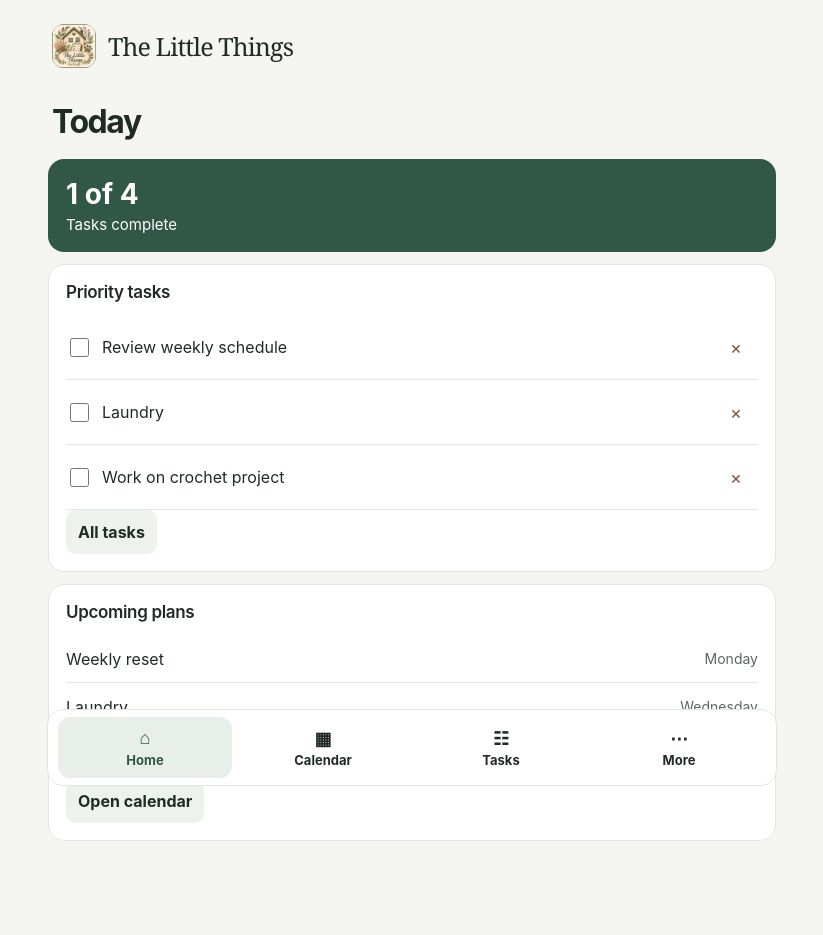
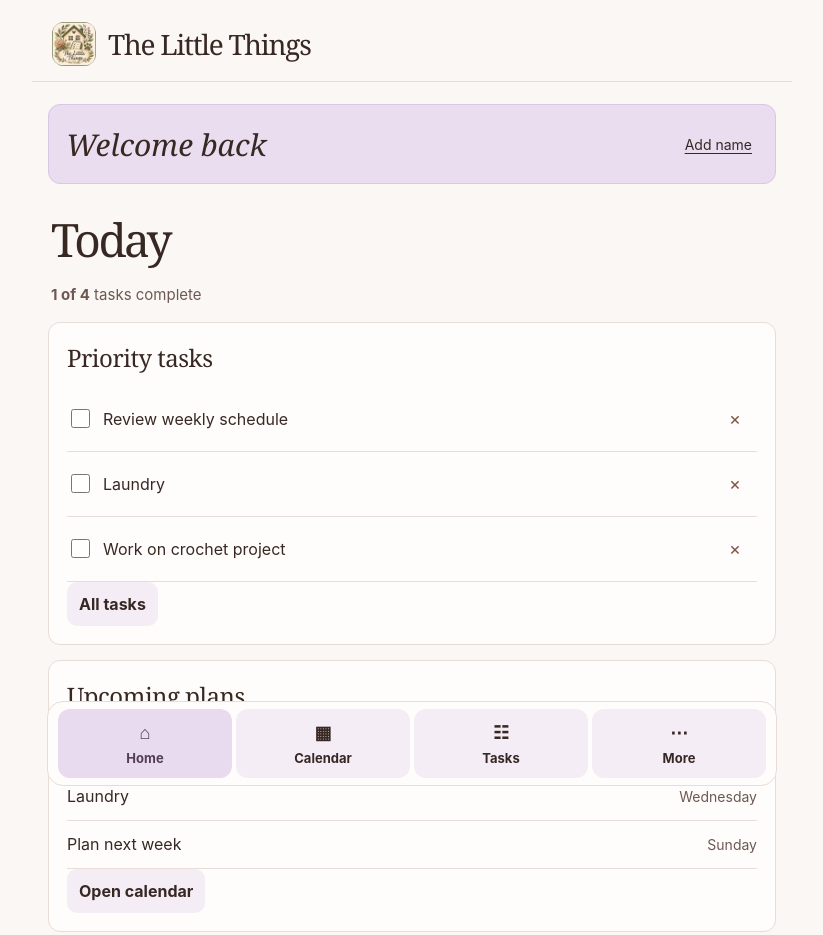
Before and after one commit to maybeimwrongg/The-Little-Things, a plain HTML site: page index.html in a window 1280 px wide. Shown: the whole page, without its empty margins (228-1051 px from the left). Drawn offline with Linux system fonts and the light colour scheme.

Commit message:
Add lavender welcome sticker and planner styling

```diff
--- a/index.html
+++ b/index.html
@@ -3,7 +3,7 @@
 <head>
 <meta charset="utf-8">
 <meta name="viewport" content="width=device-width, initial-scale=1, viewport-fit=cover">
-<meta name="theme-color" content="#315747">
+<meta name="theme-color" content="#faf7f4">
 <meta name="apple-mobile-web-app-capable" content="yes">
 <meta name="apple-mobile-web-app-status-bar-style" content="default">
 <meta name="apple-mobile-web-app-title" content="Little Things">
@@ -45,6 +45,24 @@ nav#nav{position:fixed;z-index:2;inset:auto 0 0;display:grid;grid-template-colum
 .home-summary{background:var(--sage);color:#fff;border-radius:16px;padding:18px;margin-top:12px}
 .home-summary p{margin:0;font-size:15px}.home-summary strong{font-size:28px;display:block;margin-bottom:4px}
 @media(min-width:760px){nav#nav{inset:auto calc((100% - 730px) / 2) 14px;border:1px solid var(--line);border-radius:16px}}
+
+:root{--sage:#664655;--dark:#382823;--muted:#6d5852;--cream:#faf7f4;--paper:#fffdfb;--line:#e8dcd6}
+body{line-height:1.5}
+.app-header{padding:22px 20px 15px;border-bottom:1px solid var(--line)}
+.brand h1{font:normal 28px Georgia,serif;letter-spacing:-.045em}
+#view>h2{font:normal clamp(32px, 7vw, 46px) Georgia,serif;letter-spacing:-.055em;margin:24px 3px 14px}
+.panel{padding:18px;border-radius:12px;margin:15px 0}
+.panel h2{font:normal 24px Georgia,serif}
+.navbtn,.secondary,.section-link{background:#f4edf5}
+.navbtn.active{background:#e8daef;color:#543d57}
+nav#nav{background:#fffdfb}
+.tag{background:#f4edf5}
+input,textarea,select{background:#fffdfa}
+.welcome-note{position:relative;display:grid;grid-template-columns:1fr auto;align-items:center;gap:8px;background:#eaddf0;border:1px solid #dac7e4;border-radius:12px;padding:17px 17px;margin:18px 0 0}
+.welcome-note p{margin:0;font:italic clamp(22px,5.7vw,30px) Georgia,serif;overflow-wrap:anywhere}
+.welcome-note p span{text-decoration:underline;text-decoration-color:#ce9d9c;text-decoration-thickness:3px;text-underline-offset:5px}
+.welcome-note button{min-height:44px;border:0;background:transparent;text-decoration:underline;text-underline-offset:3px;color:var(--dark);font-size:14px}
+.task-summary{margin:0 3px 12px;color:var(--muted);font-size:15px}
 </style>
 </head>
 <body>
@@ -86,7 +104,9 @@ function render(){nav();let v="";
 if(section==="Circles"){v=panel("Your circles",`<p class="muted">Join the people in your life. Each circle has its own shared space. In this prototype, sharing is shown locally; live multi-account syncing will need a secure online backend.</p><form class="row" id="circleForm"><input name="name" placeholder="Create a circle…" required><button class="add">Create</button></form>`)+data.circles.map(c=>panel("◎ "+esc(c.name),`<div class="muted">${c.members.length} member${c.members.length===1?"":"s"}</div><p><b>Sharing setting:</b> Everything shared automatically with members of this circle.</p><div class="muted">Members</div>${c.members.map(m=>`<span class="tag">${esc(m)}</span>`).join("")}<div class="muted" style="margin-top:10px">Activity</div>${c.activity.slice(-5).reverse().map(a=>`<div class="item"><span class="name">${esc(a)}</span></div>`).join("")}<form class="row" data-invite="${c.id}"><input name="member" placeholder="Add member name…" required><button class="secondary">Add</button></form><button class="delete" data-circle-del="${c.id}">Remove circle</button>`)).join("")}
 if (section === "Home") {
  const upcoming = data.events.slice(0, 3).map(event => `<div class="item"><span class="name">${esc(event.name)}</span><span class="muted">${esc(event.day)}</span></div>`).join("") || '<p class="muted">No plans yet.</p>';
- v = '<h2>Today</h2><section class="home-summary"><strong id="taskStat"></strong><p>Tasks complete</p></section>'
+ const greeting = data.displayName ? ', <span>' + esc(data.displayName) + '</span>' : '';
+ v = '<aside class="welcome-note" aria-label="Welcome"><p>Welcome back' + greeting + '</p><button id="editGreeting" type="button">' + (data.displayName ? 'Edit name' : 'Add name') + '</button></aside>'
+  + '<h2>Today</h2><p class="task-summary"><strong id="taskStat"></strong> tasks complete</p>'
   + panel("Priority tasks", checkList(data.tasks.slice(0, 3), "tasks") + '<button class="secondary" data-go="Tasks">All tasks</button>')
   + panel("Upcoming plans", upcoming + '<button class="secondary" data-go="Calendar">Open calendar</button>');
 }
@@ -137,7 +157,16 @@ if(section==="Shopping"){v=panel("Shopping list",addForm("Add an item…","shopp
 if(section==="Projects"){v=panel("Creative projects",data.projects.map(p=>`<div class="day"><strong>${esc(p.name)}</strong><div class="muted">${p.progress}% complete</div><input type="range" min="0" max="100" step="5" value="${p.progress}" data-project="${p.id}"></div>`).join("")+`<form class="row" id="projectForm"><input name="name" placeholder="New project…" required><button class="add">Add</button></form>`)}
 if(section==="Routines"){let labels=["Make the bed","Morning skincare","Plan today's priorities","Evening reset"];v=panel("Daily routines",labels.map((x,i)=>`<div class="item"><input type="checkbox" data-routine="${i}" ${data.routines[i]?"checked":""}><span class="name">${x}</span></div>`).join("")+`<button class="secondary" id="resetRoutine">Reset checklist</button>`)}
 if(section==="Notes"){v=panel("My little notebook",`<p class="muted">Brain dumps, ideas, reminders, and anything on your mind.</p><textarea id="notes" placeholder="Get everything out of your head here…">${esc(data.notes)}</textarea><button class="secondary" id="copyNotes">Copy notes</button>`)}
-document.getElementById("view").innerHTML=v;bind();stats()}
+document.getElementById("view").innerHTML=v;bind();stats();
+ const editGreeting = document.getElementById("editGreeting");
+ if (editGreeting) editGreeting.onclick = () => {
+  const name = window.prompt("What name should the app greet you with?", data.displayName || "");
+  if (name === null) return;
+  data.displayName = name.trim().slice(0, 40);
+  save();
+  render();
+ };
+}
 function bind(){
 let wf=document.getElementById("wishForm");if(wf)wf.onsubmit=async e=>{e.preventDefault();let f=new FormData(wf),name=f.get('name').trim(),btn=wf.querySelector('button');if(!name)return;btn.disabled=true;try{let photo='',file=f.get('photo');if(file&&file.size){let url=URL.createObjectURL(file);try{let im=new Image();im.src=url;await im.decode();let c=document.createElement('canvas'),scale=Math.min(1,480/Math.max(im.width,im.height));c.width=Math.max(1,Math.round(im.width*scale));c.height=Math.max(1,Math.round(im.height*scale));c.getContext('2d').drawImage(im,0,0,c.width,c.height);photo=c.toDataURL('image/jpeg',0.65)}finally{URL.revokeObjectURL(url)}}let item={id:Date.now(),name,photo,done:false};for(let k of ['brand','price','category','priority','link','notes'])item[k]=f.get(k).trim();data.wishlist.push(item);try{save()}catch(err){data.wishlist.pop();throw err}render()}catch(err){alert('Could not save item. Try a smaller photo or free device storage.');btn.disabled=false}};
 
```
Also changed, not shown: sw.js (+7 -1 lines).
